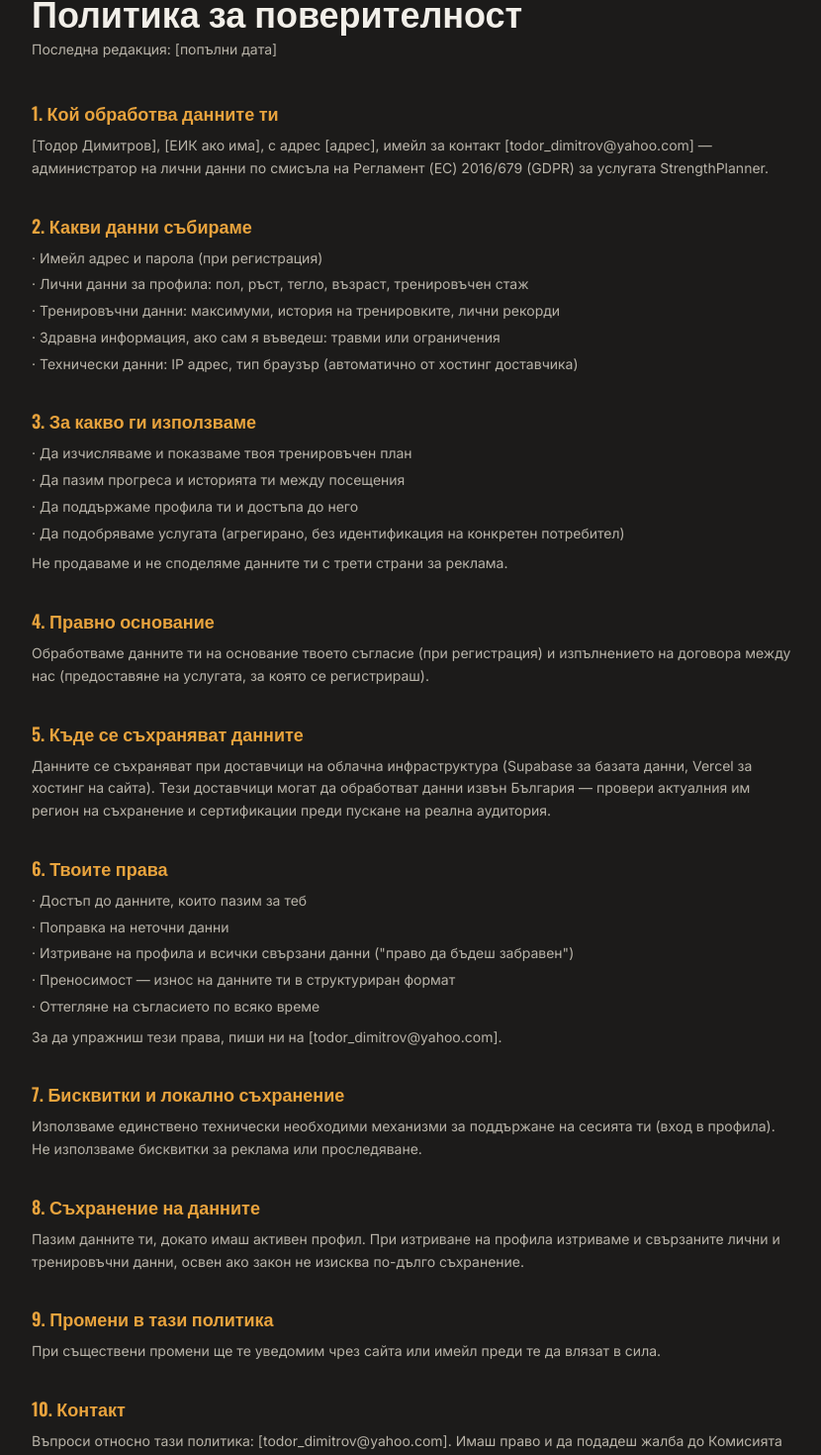
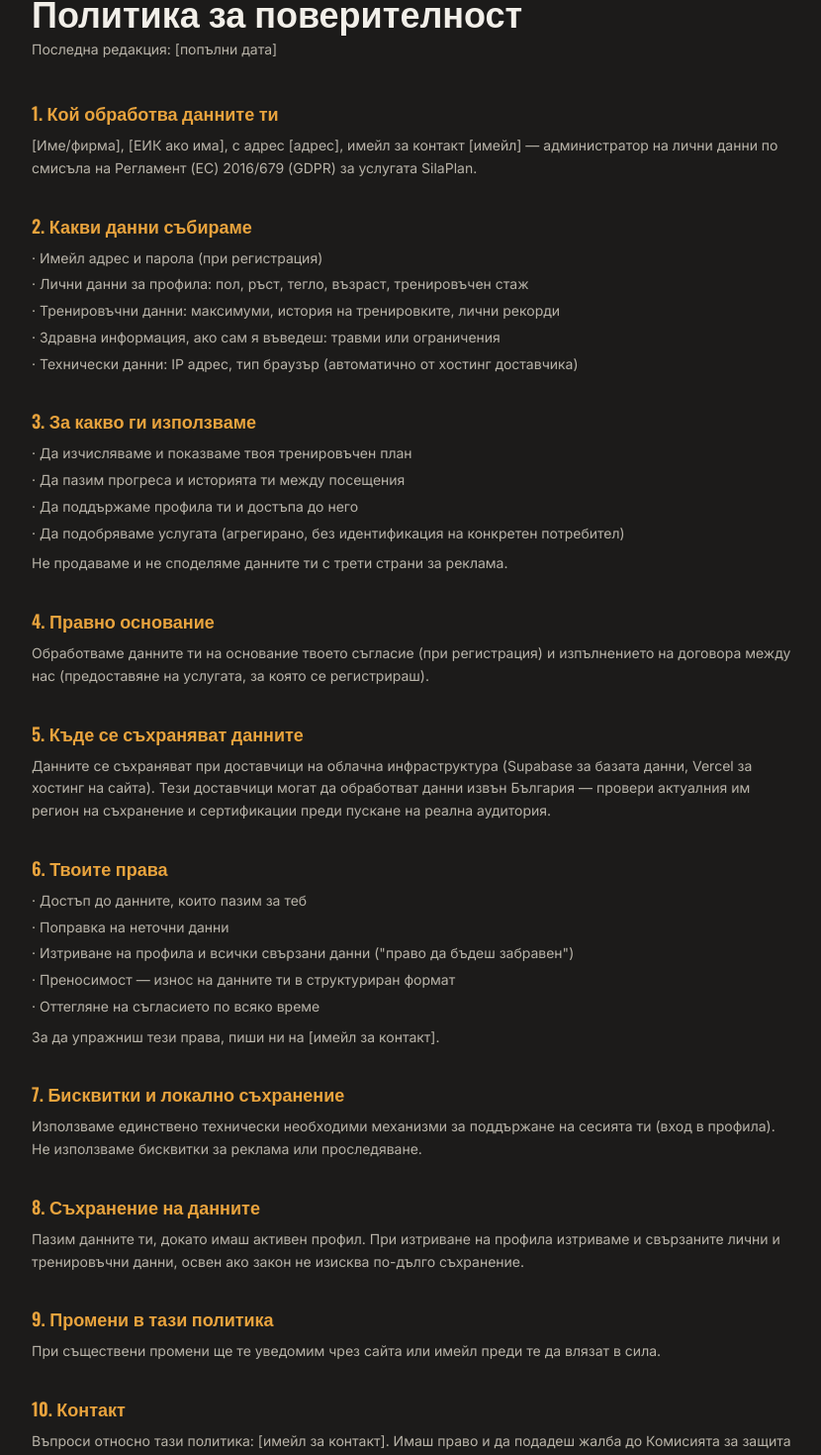
Before and after one commit to nmb7tyn8yb-blip/strength-planner, a Next.js app: page /privacy in a window 1280 px wide. Shown: the part 177-1647 px from the top of the page at 99% size, without its empty margins (224-1054 px from the left). Built offline with nearby package versions, Linux system fonts and the light colour scheme; no server answers.

Commit message:
Update page.tsx

```diff
--- a/app/privacy/page.tsx
+++ b/app/privacy/page.tsx
@@ -14,8 +14,8 @@ export default function PrivacyPage() {
           <section>
             <h2 className="font-display text-lg font-semibold text-amber">1. Кой обработва данните ти</h2>
             <p className="mt-2 text-chalkDim">
-              [Тодор Димитров], [ЕИК ако има], с адрес [адрес], имейл за контакт [todor_dimitrov@yahoo.com] — администратор на
-              лични данни по смисъла на Регламент (ЕС) 2016/679 (GDPR) за услугата StrengthPlanner.
+              [Име/фирма], [ЕИК ако има], с адрес [адрес], имейл за контакт [имейл] — администратор на
+              лични данни по смисъла на Регламент (ЕС) 2016/679 (GDPR) за услугата SilaPlan.
             </p>
           </section>
 
@@ -68,7 +68,7 @@ export default function PrivacyPage() {
               <li>· Оттегляне на съгласието по всяко време</li>
             </ul>
             <p className="mt-2 text-chalkDim">
-              За да упражниш тези права, пиши ни на [todor_dimitrov@yahoo.com].
+              За да упражниш тези права, пиши ни на [имейл за контакт].
             </p>
           </section>
 
@@ -98,7 +98,7 @@ export default function PrivacyPage() {
           <section>
             <h2 className="font-display text-lg font-semibold text-amber">10. Контакт</h2>
             <p className="mt-2 text-chalkDim">
-              Въпроси относно тази политика: [todor_dimitrov@yahoo.com]. Имаш право и да подадеш жалба до
+              Въпроси относно тази политика: [имейл за контакт]. Имаш право и да подадеш жалба до
               Комисията за защита на личните данни (КЗЛД), ако смяташ, че правата ти са нарушени.
             </p>
           </section>
```
